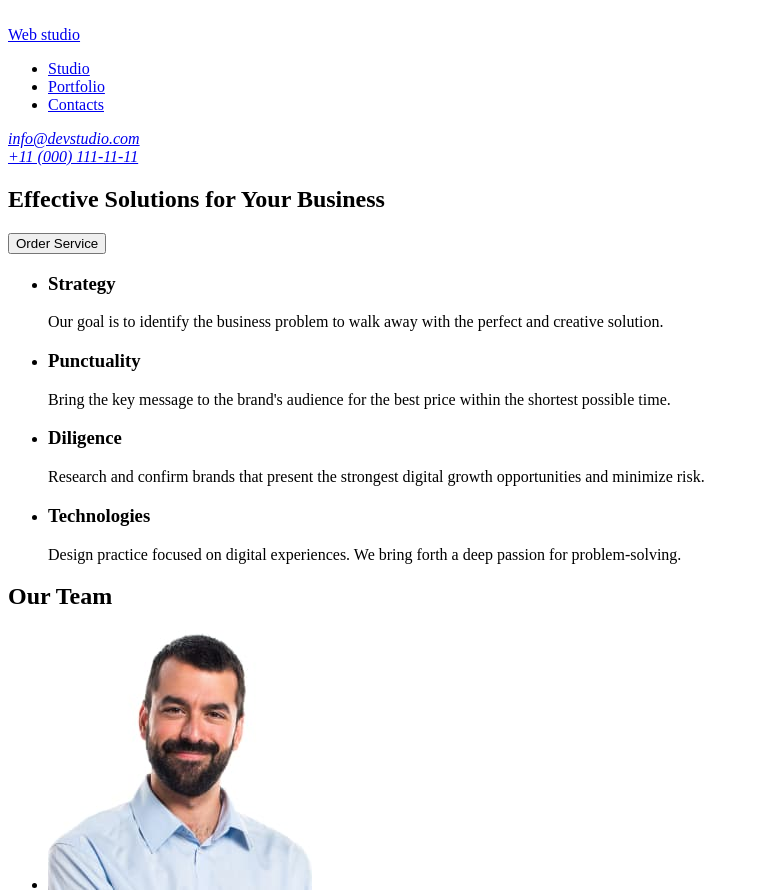
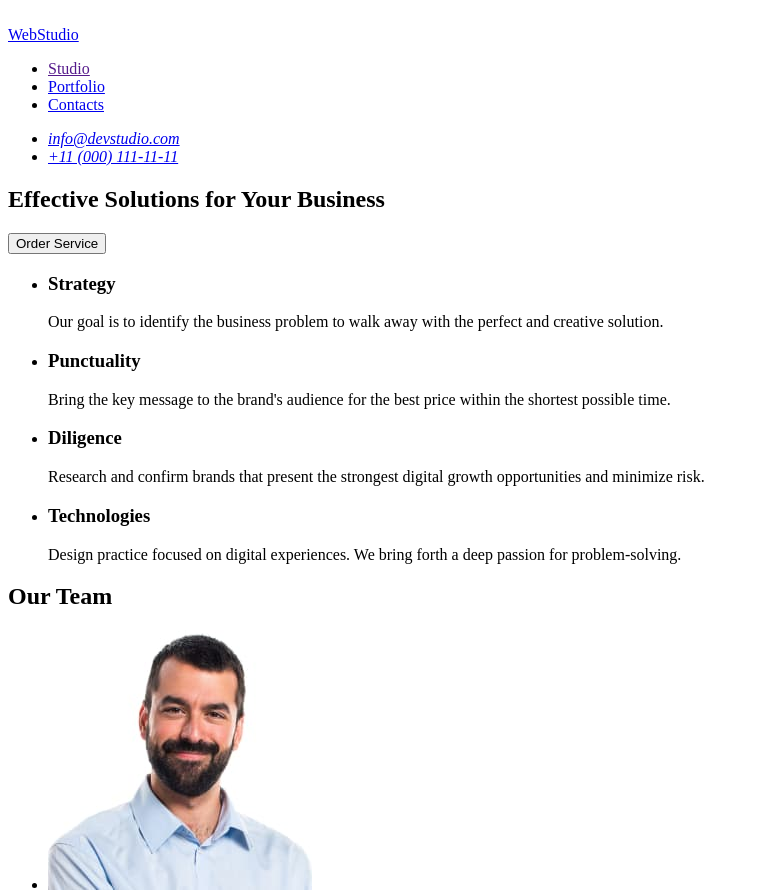
Before and after one commit to Yamelnyk/goit-markup-hw-01, a plain HTML site: page index.html in a window 1280 px wide. Shown: the top 893 px of the page, without its empty margins (0-759 px from the left). Drawn offline with Linux system fonts and the light colour scheme.

Commit message:
changed index.html

```diff
--- a/index.html
+++ b/index.html
@@ -9,11 +9,11 @@
   <body>
     <br />
     <header>
-      <a href="/">Web studio</a>
       <nav>
+        <a href="./index.html">WebStudio</a>
         <ul>
           <li>
-            <a href="/" target="_blank">Studio</a>
+            <a href="" target="_blank">Studio</a>
           </li>
           <li>
             <a href="/" target="_blank">Portfolio</a>
@@ -24,8 +24,14 @@
         </ul>
       </nav>
       <address>
-        <a href="mailto:info@devstudio.com">info@devstudio.com</a><br />
-        <a href="tel:+110001111111">+11 (000) 111-11-11</a>
+        <ul>
+          <li>
+            <a href="mailto:info@devstudio.com">info@devstudio.com</a>
+          </li>
+          <li>
+            <a href="tel:+110001111111">+11 (000) 111-11-11</a>
+          </li>
+        </ul>
       </address>
     </header>
 
@@ -33,6 +39,8 @@
       <section>
         <h1>Effective Solutions for Your Business</h1>
         <button type="button">Order Service</button>
+      </section>
+      <section>
         <ul>
           <li>
             <h3>Strategy</h3>
@@ -105,7 +113,7 @@
     </main>
 
     <footer>
-      <a href="/">Web studio</a>
+      <a href="/">WebStudio</a>
       <p>
         Increase the flow of customers and sales for your business with digital
         marketing & growth solutions.
```
